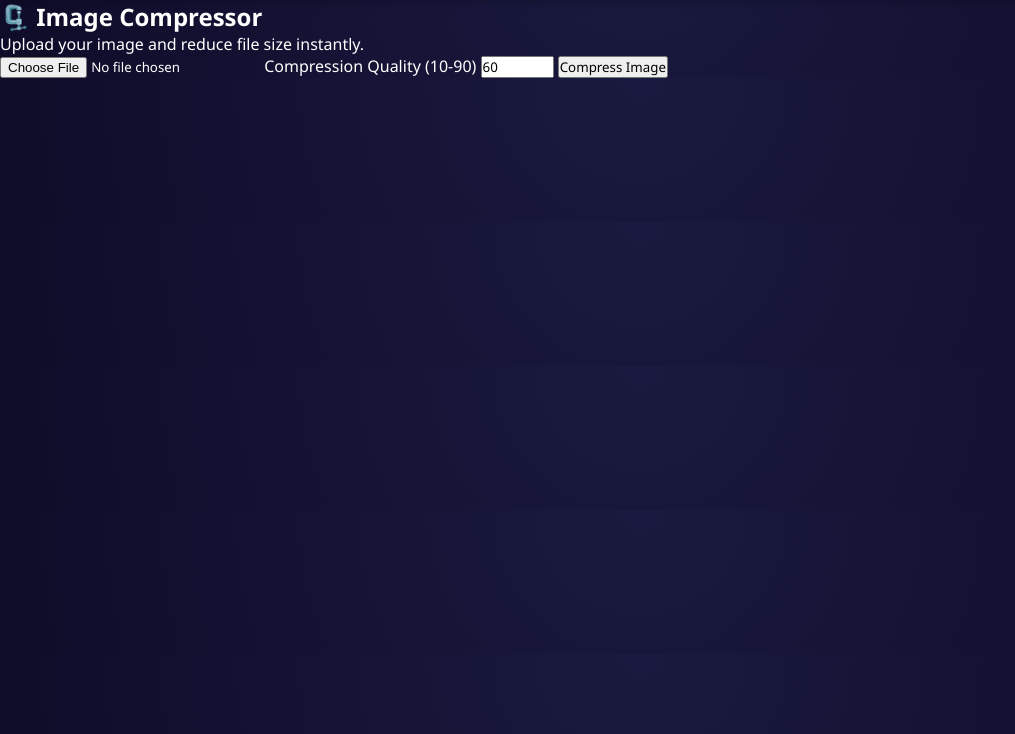
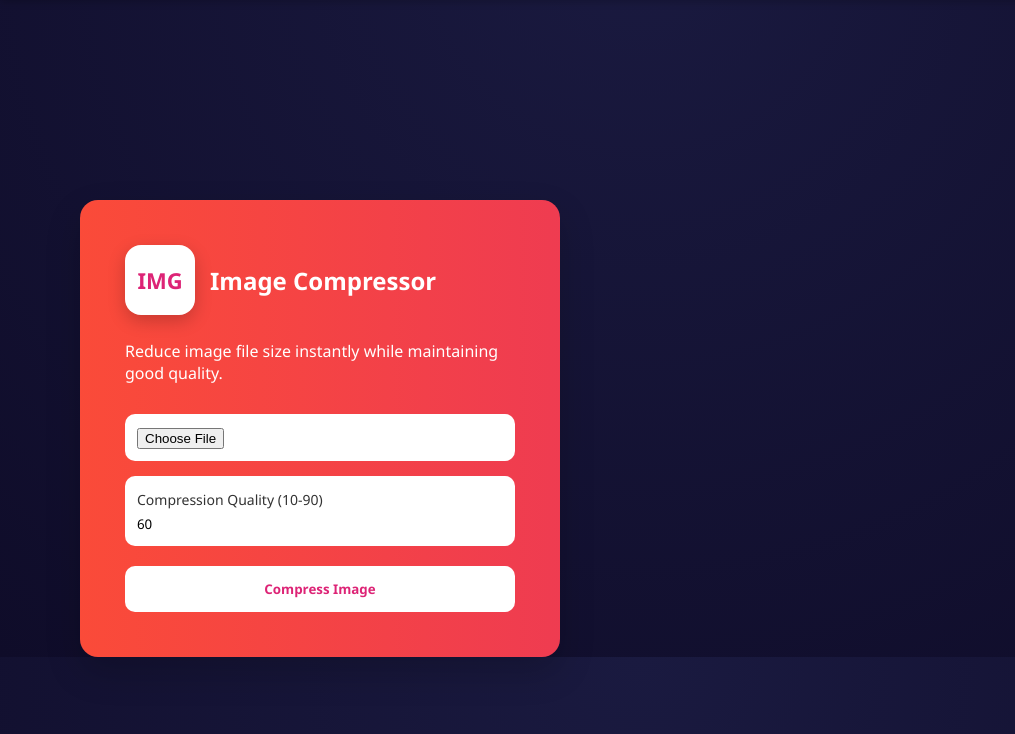
Before and after one commit to afnankhan123456/ai-tools-website-, a Flask app: page /image-compressor in a window 1280 px wide. Shown: the part 66-800 px from the top of the page, without its empty margins (0-1015 px from the left). Run offline with Flask 3, Linux system fonts and the light colour scheme; some libraries are stand-ins or nearby versions.

Commit message:
Update image_compress.html

```diff
--- a/templates/image_tools/image_compress.html
+++ b/templates/image_tools/image_compress.html
@@ -1,18 +1,114 @@
 {% extends "base.html" %}
 {% block content %}
 
-<section class="tool-container">
-    <h1>🗜️ Image Compressor</h1>
-    <p>Upload your image and reduce file size instantly.</p>
+<section style="display:flex; justify-content:flex-start; margin:200px 0 0 80px;">
 
-    <form action="{{ url_for('image_compressor') }}" method="POST" enctype="multipart/form-data">
-        <input type="file" name="file" required>
+    <div style="
+        padding:45px;
+        border-radius:18px;
+        width:480px;
+        color:white;
+        box-shadow:0 15px 35px rgba(0,0,0,0.18);
+        position:relative;
+        overflow:hidden;
+        background: linear-gradient(270deg, #ff512f, #dd2476, #ff512f);
+        background-size: 600% 600%;
+        animation: gradientMove 8s ease infinite;
+    ">
 
-        <label>Compression Quality (10-90)</label>
-        <input type="number" name="quality" min="10" max="90" value="60">
+        <!-- Logo Row -->
+        <div style="display:flex; align-items:center; gap:15px; margin-bottom:25px;">
 
-        <button type="submit">Compress Image</button>
-    </form>
+            <div style="
+                background:white;
+                color:#dd2476;
+                font-weight:bold;
+                font-size:22px;
+                width:70px;
+                height:70px;
+                display:flex;
+                align-items:center;
+                justify-content:center;
+                border-radius:16px;
+                box-shadow:0 6px 18px rgba(0,0,0,0.2);
+            ">
+                IMG
+            </div>
+
+            <div style="font-size:24px; font-weight:600;">
+                Image Compressor
+            </div>
+
+        </div>
+
+        <p style="margin-bottom:30px; color:#ffffff;">
+            Reduce image file size instantly while maintaining good quality.
+        </p>
+
+        <form action="{{ url_for('image_compressor') }}"
+              method="POST"
+              enctype="multipart/form-data">
+
+            <div style="
+                background:white;
+                padding:12px;
+                border-radius:10px;
+                margin-bottom:15px;
+            ">
+                <input type="file"
+                       name="file"
+                       accept="image/*"
+                       required
+                       style="border:none; width:100%;">
+            </div>
+
+            <!-- Compression Quality -->
+            <div style="
+                background:white;
+                padding:12px;
+                border-radius:10px;
+                margin-bottom:20px;
+            ">
+                <label style="color:#333; font-size:14px;">Compression Quality (10-90)</label>
+                <input type="number"
+                       name="quality"
+                       min="10"
+                       max="90"
+                       value="60"
+                       style="width:100%; border:none; margin-top:5px;">
+            </div>
+
+            <button type="submit"
+                    style="
+                        background:white;
+                        color:#dd2476;
+                        border:none;
+                        padding:14px;
+                        width:100%;
+                        border-radius:10px;
+                        font-weight:600;
+                        cursor:pointer;
+                        transition:0.3s;
+                    "
+                    onmouseover="this.style.background='#f3f4f6'"
+                    onmouseout="this.style.background='white'">
+
+                Compress Image
+
+            </button>
+
+        </form>
+
+    </div>
+
 </section>
 
+<style>
+@keyframes gradientMove {
+    0% { background-position: 0% 50%; }
+    50% { background-position: 100% 50%; }
+    100% { background-position: 0% 50%; }
+}
+</style>
+
 {% endblock %}
```
